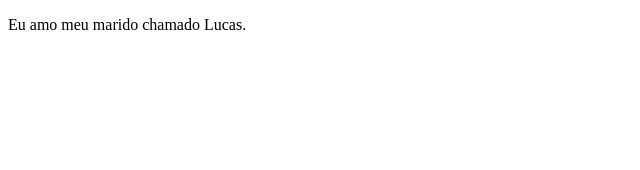
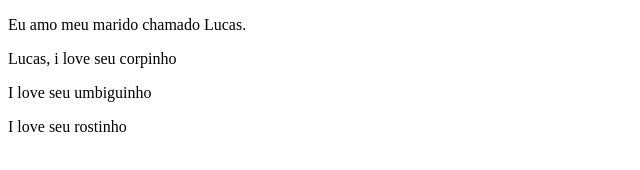
Before and after one commit to DevDiias/teste, a plain HTML site: page index.html in a window 1280 px wide. Shown: the whole page, without its empty margins (0-640 px from the left). Drawn offline with Linux system fonts and the light colour scheme.

Commit message:
nova mudanlas

```diff
--- a/index.html
+++ b/index.html
@@ -5,5 +5,8 @@
 </head>
 <body>
 	<p>Eu amo meu marido chamado Lucas.</p>
+    <p> Lucas, i love seu corpinho</p>
+    <p> I love seu umbiguinho</p>
+    <p> I love seu rostinho</p>
 </body>
 </html>
```
